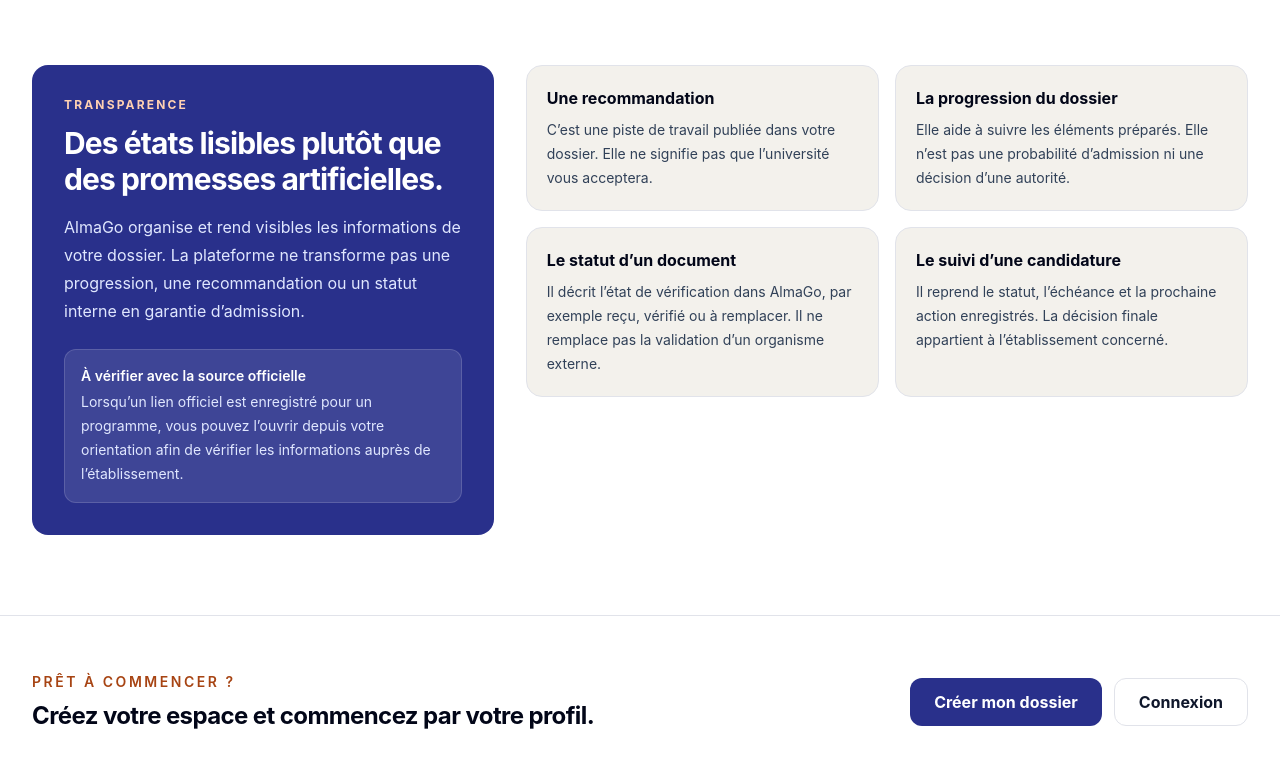
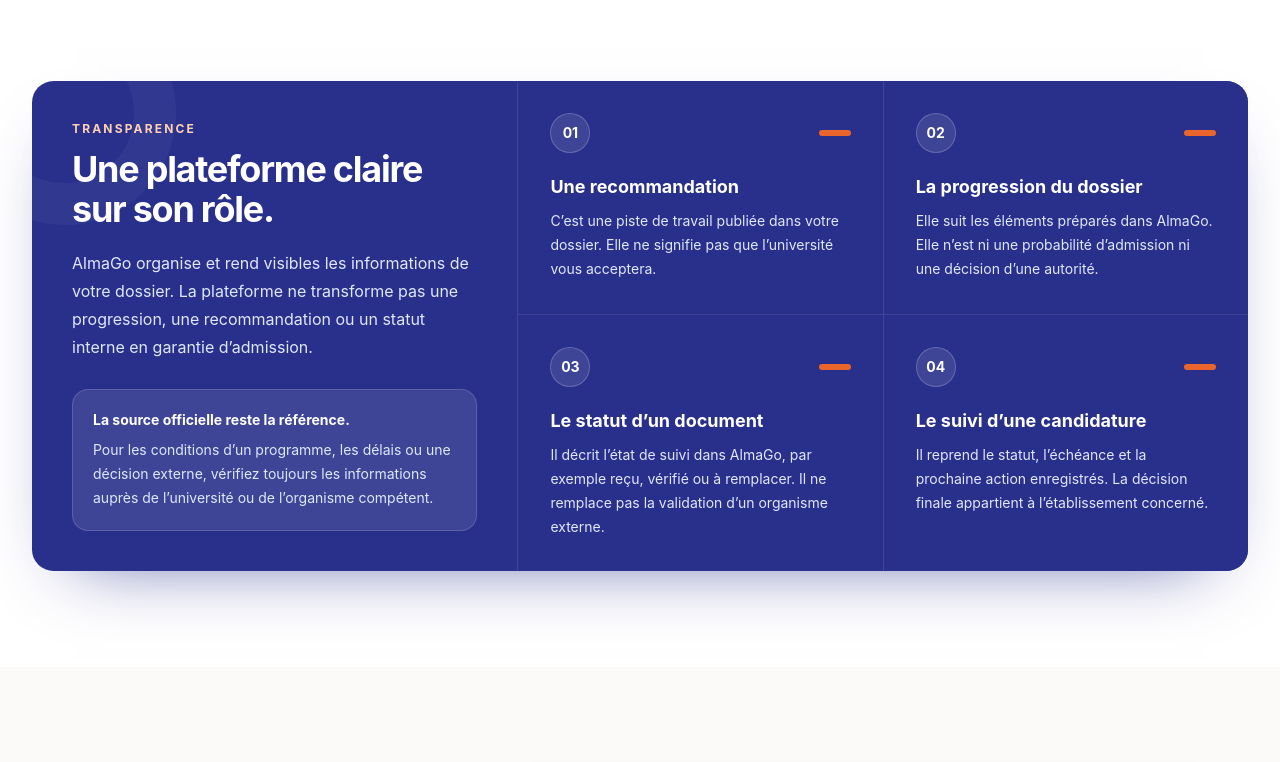
Before and after one commit to almago-platform/AlmaGo, a Next.js app: page / in a window 1280 px wide. Shown: the part 3940-4702 px from the top of the page. Built offline with nearby package versions, Linux system fonts and the light colour scheme.

Commit message:
design(home): integrate Homepage V2 H5 closing sections

```diff
--- a/src/app/page.tsx
+++ b/src/app/page.tsx
@@ -1,9 +1,11 @@
-import Link from "next/link";
 import { HomeHeader } from "@/components/public/HomeHeader";
 import { HomeHero } from "@/components/public/HomeHero";
 import { HomeValueSection } from "@/components/public/HomeValueSection";
 import { HomeJourneySection } from "@/components/public/HomeJourneySection";
 import { HomeProductPreview } from "@/components/public/HomeProductPreview";
+import { HomeTrustSection } from "@/components/public/HomeTrustSection";
+import { HomeFaqSection } from "@/components/public/HomeFaqSection";
+import { HomeFinalCta, HomeFooter } from "@/components/public/HomeClosing";
 
 
 export default function Home() {
@@ -17,78 +19,10 @@ export default function Home() {
 
       <HomeProductPreview />
 
-      <section id="confiance" className="bg-white py-16 sm:py-20">
-        <div className="mx-auto max-w-7xl px-4 sm:px-6 lg:px-8">
-          <div className="grid gap-8 lg:grid-cols-[0.78fr_1.22fr] lg:items-start">
-            <div className="rounded-[var(--radius-panel)] bg-[var(--brand)] p-6 text-white sm:p-8">
-              <p className="text-xs font-bold uppercase tracking-[0.18em] text-[var(--accent-light)]">Transparence</p>
-              <h2 className="mt-3 text-3xl font-bold tracking-[-0.03em]">
-                Des états lisibles plutôt que des promesses artificielles.
-              </h2>
-              <p className="mt-4 text-sm leading-7 text-indigo-100 sm:text-base">
-                AlmaGo organise et rend visibles les informations de votre dossier. La plateforme ne transforme pas une progression, une recommandation ou un statut interne en garantie d’admission.
-              </p>
-              <div className="mt-6 rounded-[var(--radius-control)] border border-white/15 bg-white/10 p-4">
-                <p className="text-sm font-semibold">À vérifier avec la source officielle</p>
-                <p className="mt-1 text-sm leading-6 text-indigo-100">
-                  Lorsqu’un lien officiel est enregistré pour un programme, vous pouvez l’ouvrir depuis votre orientation afin de vérifier les informations auprès de l’établissement.
-                </p>
-              </div>
-            </div>
-
-            <div className="grid gap-4 sm:grid-cols-2">
-              <TrustItem
-                title="Une recommandation"
-                description="C’est une piste de travail publiée dans votre dossier. Elle ne signifie pas que l’université vous acceptera."
-              />
-              <TrustItem
-                title="La progression du dossier"
-                description="Elle aide à suivre les éléments préparés. Elle n’est pas une probabilité d’admission ni une décision d’une autorité."
-              />
-              <TrustItem
-                title="Le statut d’un document"
-                description="Il décrit l’état de vérification dans AlmaGo, par exemple reçu, vérifié ou à remplacer. Il ne remplace pas la validation d’un organisme externe."
-              />
-              <TrustItem
-                title="Le suivi d’une candidature"
-                description="Il reprend le statut, l’échéance et la prochaine action enregistrés. La décision finale appartient à l’établissement concerné."
-              />
-            </div>
-          </div>
-        </div>
-      </section>
-
-      <section className="border-t border-[var(--border)] bg-white py-14">
-        <div className="mx-auto flex max-w-7xl flex-col gap-6 px-4 sm:px-6 lg:flex-row lg:items-center lg:justify-between lg:px-8">
-          <div className="max-w-2xl">
-            <p className="eyebrow">Prêt à commencer ?</p>
-            <h2 className="mt-2 text-2xl font-bold tracking-tight text-slate-950">Créez votre espace et commencez par votre profil.</h2>
-          </div>
-          <div className="flex flex-col gap-3 sm:flex-row">
-            <Link
-              href="/signup"
-              className="inline-flex min-h-12 items-center justify-center rounded-[var(--radius-control)] bg-[var(--brand)] px-6 font-bold text-white transition-colors hover:bg-[var(--brand-strong)]"
-            >
-              Créer mon dossier
-            </Link>
-            <Link
-              href="/login"
-              className="inline-flex min-h-12 items-center justify-center rounded-[var(--radius-control)] border border-[var(--border)] bg-white px-6 font-bold text-slate-900 transition-colors hover:border-[var(--brand)] hover:text-[var(--brand)]"
-            >
-              Connexion
-            </Link>
-          </div>
-        </div>
-      </section>
+      <HomeTrustSection />
+      <HomeFaqSection />
+      <HomeFinalCta />
+      <HomeFooter />
     </main>
   );
 }
-
-function TrustItem({ title, description }: { title: string; description: string }) {
-  return (
-    <article className="rounded-[var(--radius-panel)] border border-[var(--border)] bg-[var(--surface-muted)] p-5">
-      <h3 className="font-bold text-slate-950">{title}</h3>
-      <p className="mt-2 text-sm leading-6 text-slate-700">{description}</p>
-    </article>
-  );
-}
```
